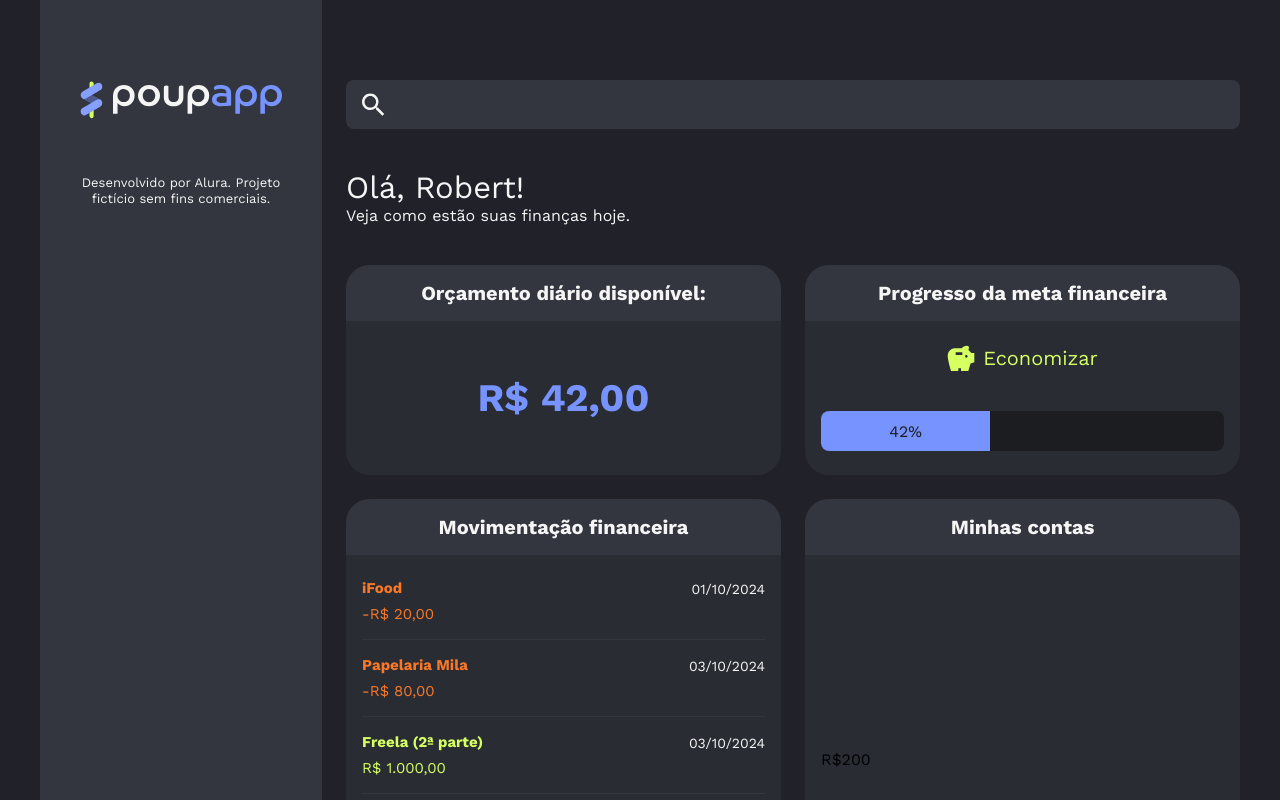
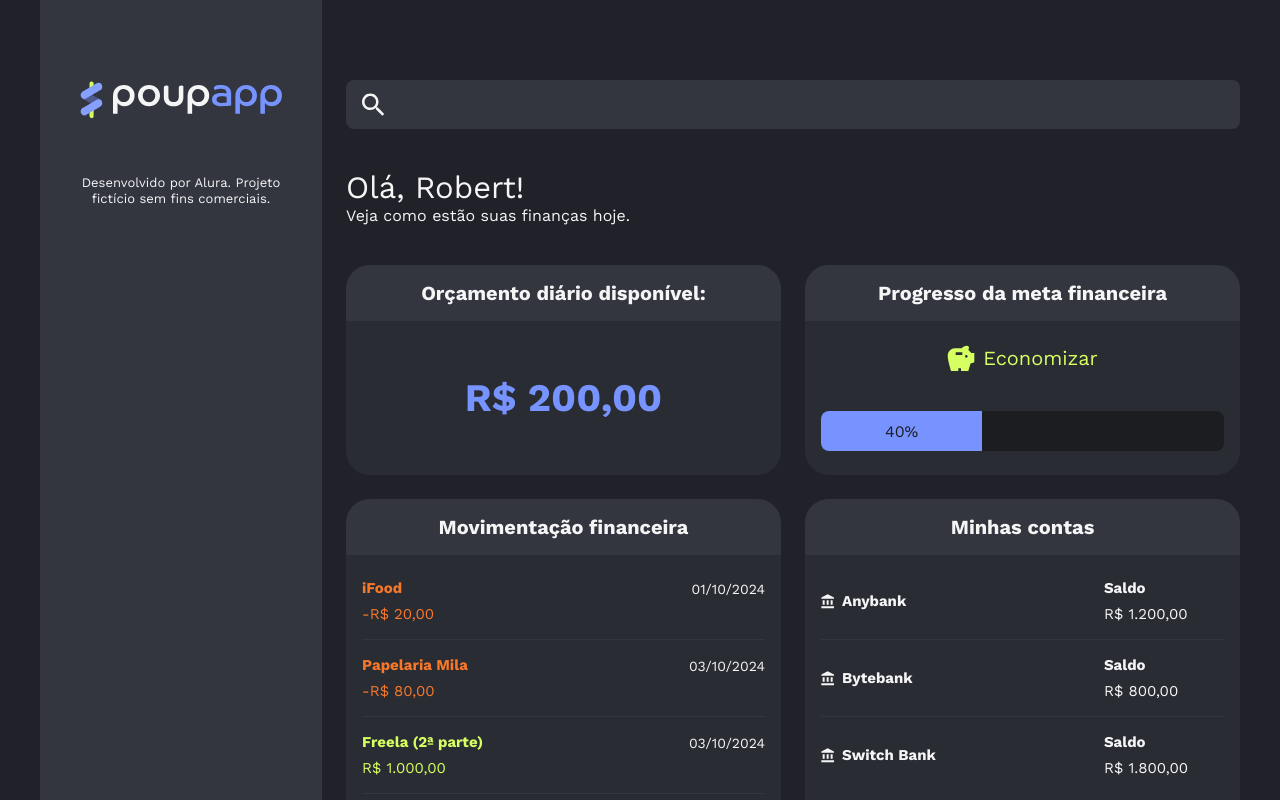
Before and after one commit to robertvieiraa/poupapp-tailwind, a React (Vite) app: page / in a window 1280 px wide. Shown: the top 800 px of the page. Built offline with nearby package versions, Linux system fonts and the light colour scheme.

Commit message:
Adicionei contas

```diff
--- a/src/App.jsx
+++ b/src/App.jsx
@@ -1,3 +1,4 @@
+import { Accounts } from "./components/Accounts";
 import { Aside } from "./components/Aside";
 import Card from "./components/Card";
 import { Container } from "./components/Container";
@@ -23,7 +24,7 @@ function App() {
             <Card>
               <Card.Header>Orçamento diário disponível:</Card.Header>
               <Card.Body>
-                <DailyBudget value={42}/>
+                <DailyBudget value={200}/>
               </Card.Body>
             </Card>
             <Card>
@@ -41,7 +42,7 @@ function App() {
             <Card>
               <Card.Header>Minhas contas</Card.Header>
               <Card.Body>
-                <p>R$200</p>
+                <Accounts/>
               </Card.Body>
             </Card>
           </section>
--- /dev/null
+++ b/src/components/Account/index.jsx
@@ -0,0 +1,21 @@
+import { IconBank } from "../icons";
+
+const formater = new Intl.NumberFormat("pt-BR", {
+  style: "currency",
+  currency: "BRL",
+});
+
+export const Account = ({ item }) => {
+  return (
+    <div className="flex justify-between items-center text-neutral-text text-[15px] leading-[120%]">
+      <div className="flex items-center gap-2 font-bold">
+        <IconBank />
+        <p>{item.bank}</p>
+      </div>
+      <div className="flex gap-2 flex-col w-[120px]">
+        <p className="font-bold">Saldo</p>
+        <p>{formater.format(item.balance)}</p>
+      </div>
+    </div>
+  );
+};
--- /dev/null
+++ b/src/components/Accounts/index.jsx
@@ -0,0 +1,34 @@
+import { Account } from "../Account";
+import { Button } from "../Button";
+import { IconWallet } from "../icons";
+import { List } from "../List";
+import { ListItem } from "../ListItem";
+
+export const Accounts = () => {
+  const items = [
+    { bank: "Anybank", balance: 1200 },
+
+    { bank: "Bytebank", balance: 800 },
+
+    { bank: "Switch Bank", balance: 1800 },
+  ];
+
+  return (
+    <>
+      <List>
+        {items.map((account, index) => {
+          return (
+            <ListItem key={index}>
+              <Account item={account} />
+            </ListItem>
+          );
+        })}
+      </List>
+      <div className="flex justify-center">
+        <Button>
+          <IconWallet /> Adicionar conta
+        </Button>
+      </div>
+    </>
+  );
+};
--- a/src/components/List/index.jsx
+++ b/src/components/List/index.jsx
@@ -1,6 +1,6 @@
 export const List = ({ children }) => {
   return (
-  <ul className="p-0 m-0 list-none mb-12">
+  <ul className="p-0 m-0 list-none mb-12 h-full">
     {children}
   </ul>
   );
--- a/src/components/SavingsStatus/index.jsx
+++ b/src/components/SavingsStatus/index.jsx
@@ -7,7 +7,7 @@ export const SavingsStatus = () => {
       <p className="text-secondary-income flex items-center gap-2 justify-center text-xl leading-[125%]">
         <IconSavings /> Economizar
       </p>
-      <ProgressBar percent={42}/>
+      <ProgressBar percent={40}/>
     </div>
   );
 };
```
